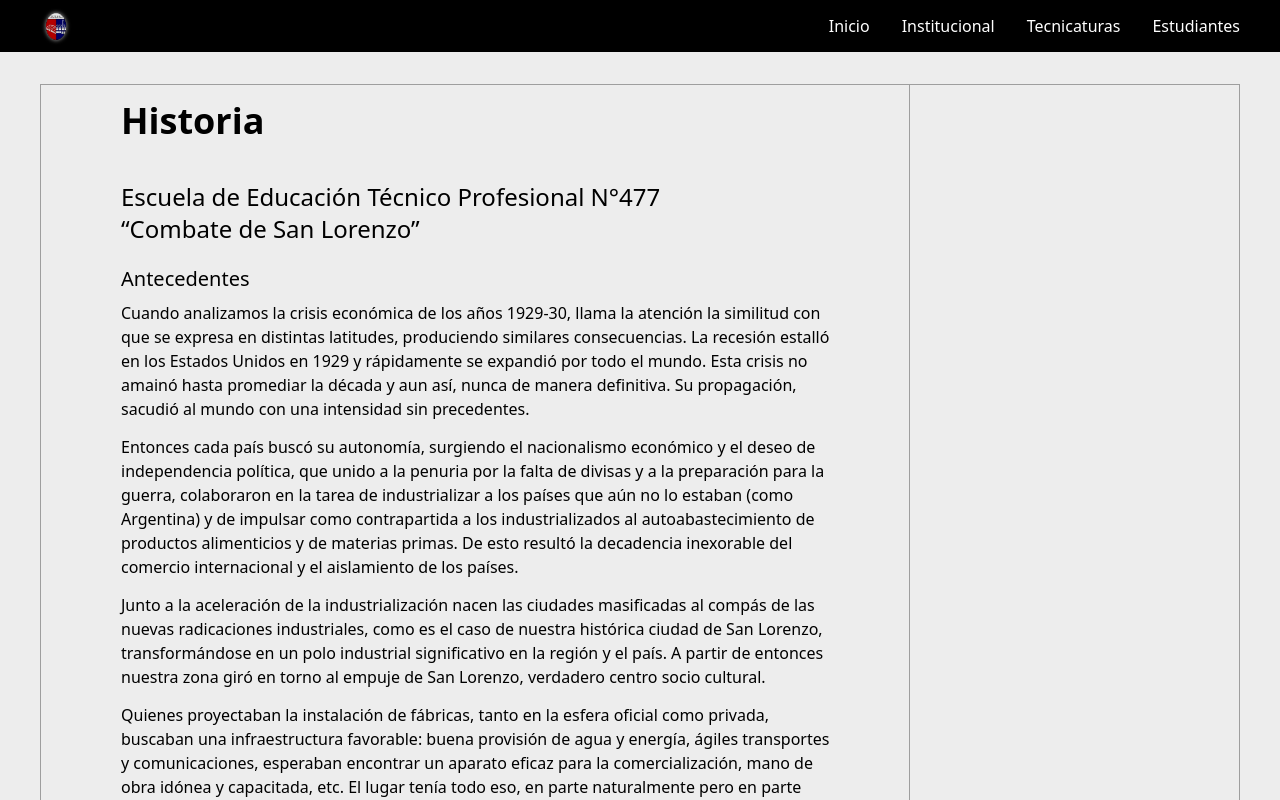
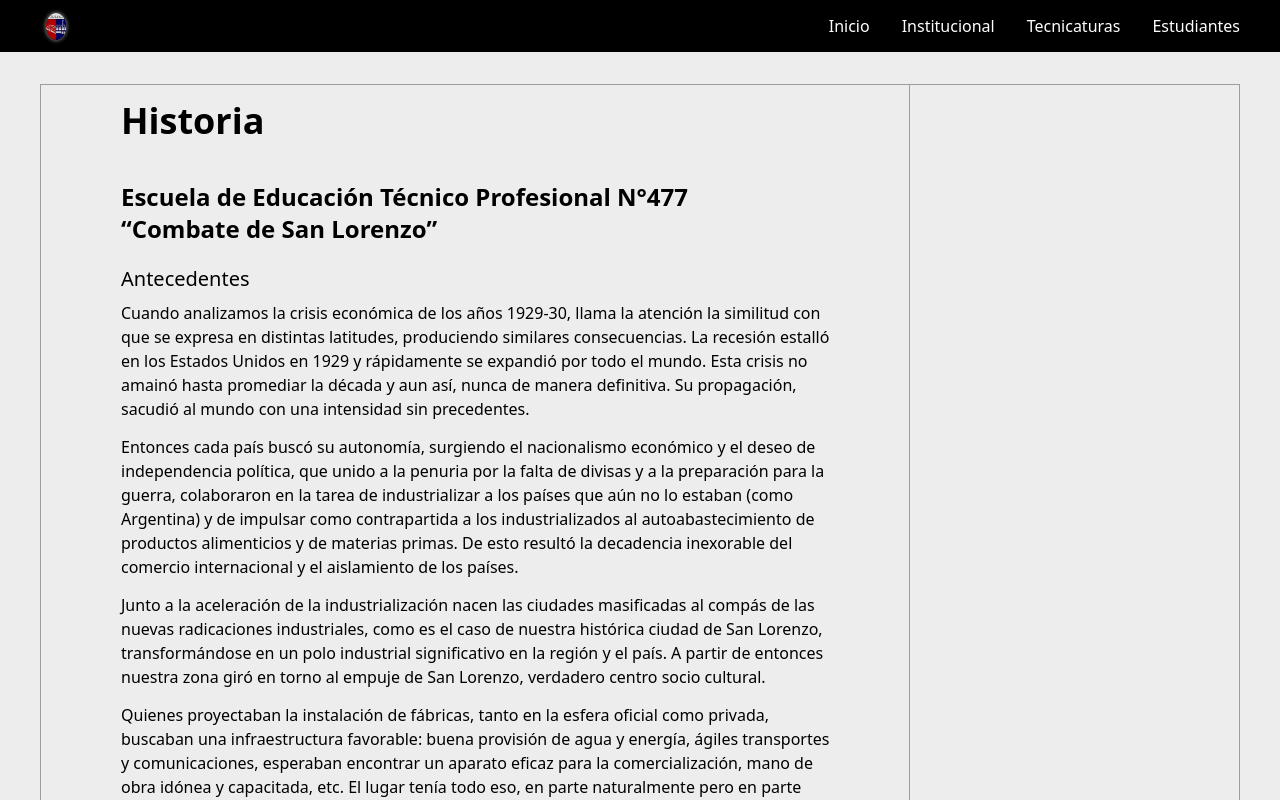
Before and after one commit to Martiks38/my_school_-page, a Next.js app: page /institucional/historia in a window 1280 px wide. Shown: the top 800 px of the page. Built offline with nearby package versions, Linux system fonts and the light colour scheme.

Commit message:
Borrar meta etiquetas, corregir estilo de h y cambiar id review por inicio

```diff
--- a/src/pages/institucional/historia.tsx
+++ b/src/pages/institucional/historia.tsx
@@ -8,18 +8,16 @@ export default function HistoryInstitution() {
 	return (
 		<>
 			<Head>
-				<title>Historia | EET N° 477</title>
+				<title>Historia | EET N°477</title>
 				<meta property="og:title" content="Historia | EET N°477" />
-				<meta name="description" content="" />
-				<meta property="og:description" content="" />
 			</Head>
 			<LayoutPage>
 				<main className="flex flex-row grow w-full max-w-primaryContent mx-auto mt-8 border border-[#0005]">
 					<div className="max-w-[95ch] px-20 py-4 border-r border-[#0005]">
-						<h1 id="review" className="mb-10 text-4xl font-robotoMono font-bold">
+						<h1 id="inicio" className="mb-10 text-4xl font-robotoMono font-bold">
 							Historia
 						</h1>
-						<h2 className="mb-5 text-2xl font-robotoMono font-semibol">
+						<h2 className="mb-5 text-2xl font-robotoMono font-semibold">
 							Escuela de Educación Técnico Profesional N°477 “Combate&nbsp;de&nbsp;San&nbsp;Lorenzo”
 						</h2>
 						<div className="mb-14 [&>div:not(:last-child)]:mb-9 [&>div:not(:last-child)]:border-b-2 [&>div:not(:last-child)]:border-[#0003]">
@@ -35,7 +33,7 @@ export default function HistoryInstitution() {
 											)
 										})}
 										<a
-											href="#review"
+											href="#inicio"
 											className="block w-fit mb-2.5 ml-auto px-4 py-2 font-semibold text-lg hover:underline text-[#010061]"
 										>
 											Volver
```
